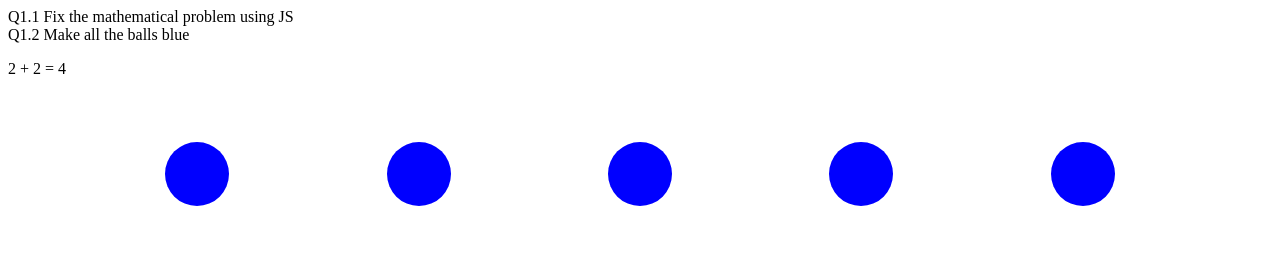
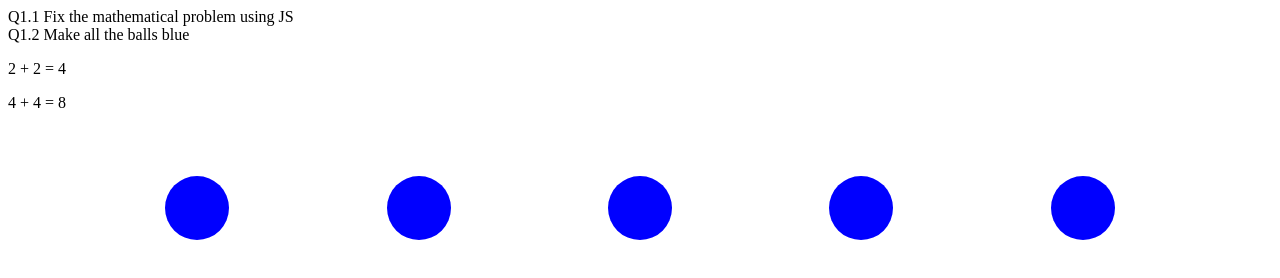
Before and after one commit to rishavkr7/WEB-DEVELOPMENT, a plain HTML site: page module3/class_dom/q1-easy.html in a window 1280 px wide. Drawn offline with Linux system fonts and the light colour scheme.

Commit message:
question 1 done

```diff
--- a/module3/class_dom/q1-easy.html
+++ b/module3/class_dom/q1-easy.html
@@ -25,6 +25,8 @@
     Q1.2 Make all the balls blue
     <p>2 + 2 = 22</p>
 
+    <p id="calci"> 4 + 4 = 44 </p>                   <!-- ADDED BY ME -->
+
     <div class="balls">
       <div class="ball"></div>
       <div class="ball"></div>
@@ -34,14 +36,27 @@
     </div>
     <script>
       //write your code here
-      //Ist
-      let pTag = document.querySelector("p");
-      pTag.innerText = "2 + 2 = 4";
-      //2nd
-      let allBalls = document.querySelectorAll(".ball");
-      for(let i=0;i<allBalls.length;i++){
-        allBalls[i].style.backgroundColor = "blue";
-      }
+
+      //1.(i)
+      let Ptag = document.querySelector("p");
+      Ptag.innerText = "2 + 2 = 4";
+
+      //1.(ii)
+      let PTag = document.getElementById("calci");
+      PTag.innerText = "4 + 4 = 8";
+
+      //2
+     let allBalls = document.querySelectorAll(".ball");
+     for(let i=0 ; i<allBalls.length ; i++){
+       allBalls[i].style.backgroundColor="blue";
+     }
+
+    //  let allBalls = document.querySelectorAll(".ball");
+    //   for(let i=0;i<allBalls.length;i++){
+    //     allBalls[i].style.backgroundColor = "blue";
+    //   }
+
+
     </script>
   </body>
 </html>
```
